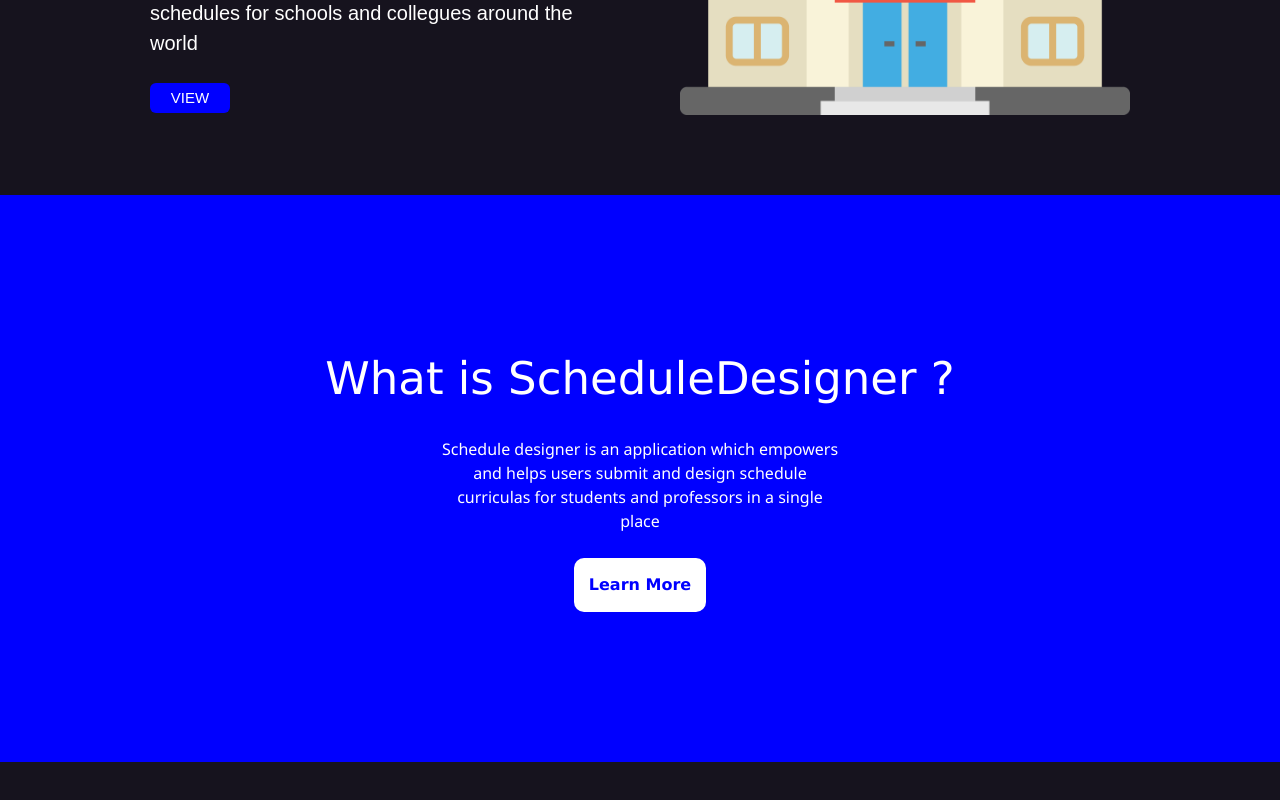
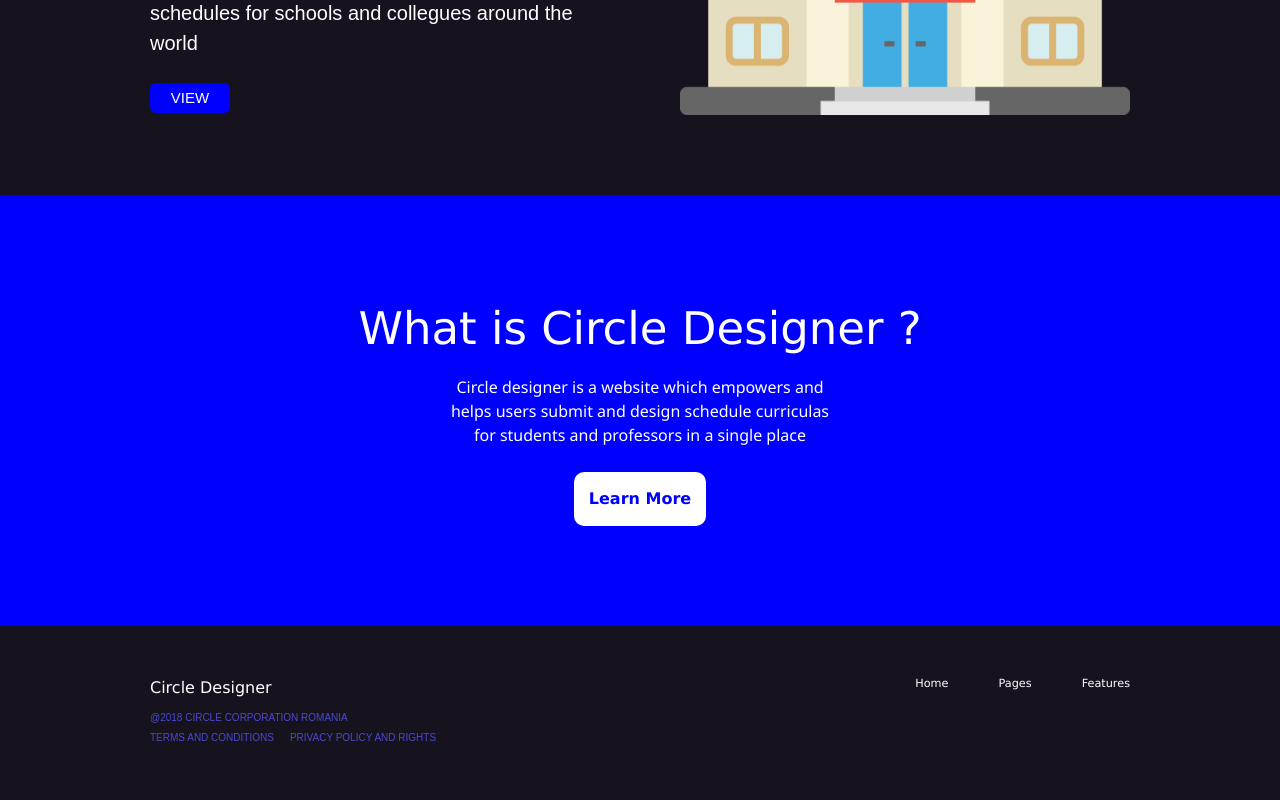
Before and after one commit to eduardstef926/CollegeScheduleGeneratorFrontend, a Next.js app: page /MainPage in a window 1280 px wide. Shown: the part 394-1194 px from the top of the page. Before the commit the page ends 1156 px from the top, so only its background shows below. Built offline with nearby package versions, Linux system fonts and the light colour scheme.

Commit message:
implemented footer for web application

```diff
--- a/app/Body/TitleSubComponent.tsx
+++ b/app/Body/TitleSubComponent.tsx
@@ -5,9 +5,9 @@ export const TitleSubcomponent = () => {
 	return (
 		<div className="second-section">
 			<div className="title-data">
-				<h1>What is ScheduleDesigner ?</h1>
+				<h1>What is Circle Designer ?</h1>
 				<div>
-					Schedule designer is an application which empowers and helps
+					Circle designer is a website which empowers and helps
 					users submit and design schedule curriculas for students and
 					professors in a single place
 				</div>
--- /dev/null
+++ b/app/Footer/Footer.tsx
@@ -0,0 +1,22 @@
+
+export default function App() {
+	return (
+		<div className="footer-section">
+			<div className="footer-list">
+				<h1>Circle Designer</h1>
+				<div className="footer-menu">
+					<p>Home</p>
+					<p>Pages</p>
+					<p>Features</p>
+				</div>
+			</div>
+			<div className="privacy-section">
+				<p>@2018 CIRCLE CORPORATION ROMANIA</p>
+				<div className="privacy-list">
+					<p>TERMS AND CONDITIONS</p>
+					<p>PRIVACY POLICY AND RIGHTS</p>
+				</div>
+			</div>
+		</div>
+	);
+}
--- a/app/Header/Header.tsx
+++ b/app/Header/Header.tsx
@@ -9,9 +9,7 @@ const Header = () => {
 		<div className="menu-navbar">
 			<Logo />
 			<Menu />
-			<p>
-				LogIn
-			</p>
+			<p>LogIn</p>
 		</div>
 	);
 };
--- a/app/layout.tsx
+++ b/app/layout.tsx
@@ -1,5 +1,7 @@
+'use client';
 import "./globals.css";
 import Header from "./Header/Header";
+import Footer from './Footer/Footer';
 
 export default function RootLayout({ children }: { children: React.ReactNode }) {
 	return (
@@ -8,9 +10,10 @@ export default function RootLayout({ children }: { children: React.ReactNode })
 				<header>
 					<Header />
 				</header>
-				<body>
-					{ children }
-				</body>
+				{ children }
+				<footer>
+					<Footer />
+				</footer>
 			</body>
 		</html>
 	);
--- a/app/styles/mainpage.scss
+++ b/app/styles/mainpage.scss
@@ -1,10 +1,53 @@
 @import "../styles/variables.scss";
+@import "../styles/colors.scss";
 
 .header-section {
 	padding-left  : $padding-left;
 	padding-right : $padding-right;
 	display       : grid;
 	place-items   : left;
+}
+
+.footer-section {
+	padding-top      : (2 * $text-margin-bottom);
+	padding-bottom   : (2 * $text-margin-bottom);
+
+	.footer-list {
+		display         : flex;
+		justify-content : space-between;
+		padding-bottom  : 10px;
+		padding-left    : $padding-left;
+		padding-right   : $padding-right;
+		font-family     : $common-font-family;
+
+		.footer-menu {
+			display: flex;
+			justify-content: center;
+			gap: 50px;
+			font-size: (0.75 * $table-font-size);
+
+			p:hover {
+				text-decoration: underline;
+			}
+		}
+	}
+
+	.privacy-section {
+		padding-left  : $padding-left;
+		padding-right : $padding-right;
+		font-size     : 10px;
+
+		p {
+			padding-bottom: 5px;
+			color: $primary-input-color;
+		}
+
+		.privacy-list {
+			display: flex;
+			justify-content: left;
+			gap: 1rem;
+		}
+	}
 }
 
 .logo-container {
--- a/app/styles/titlesubcomponent.scss
+++ b/app/styles/titlesubcomponent.scss
@@ -5,7 +5,7 @@
 .title-data {
 	display          : grid;
 	place-items      : center;
-	padding          : $padding-left $padding-bottom;
+	padding          : $padding $padding-bottom;
 	color            : $primary-font-color;
 	background-color : $primary-background-color;
 }
@@ -18,7 +18,7 @@
 .title-data div {
 	display         : flex;
 	width           : (5 * $button-width);
-	padding-top     : $table-padding;
+	padding-top     : (0.5 * $table-padding);
 	justify-content : center;
 	text-align      : center;
 	font-family     : $secondary-font-family;
```
